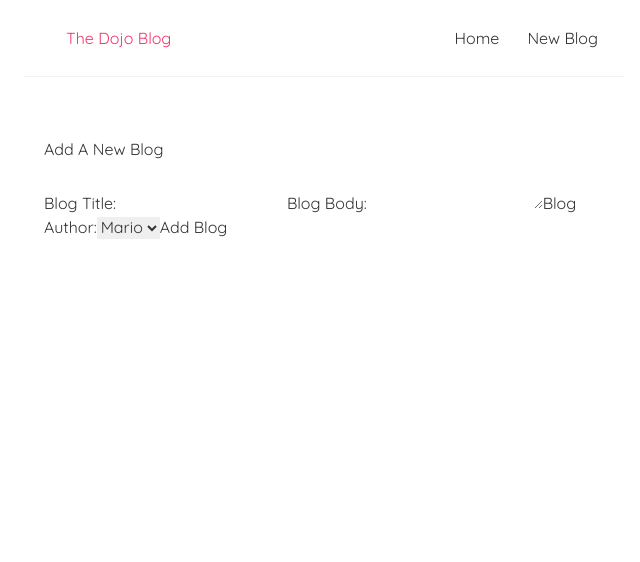
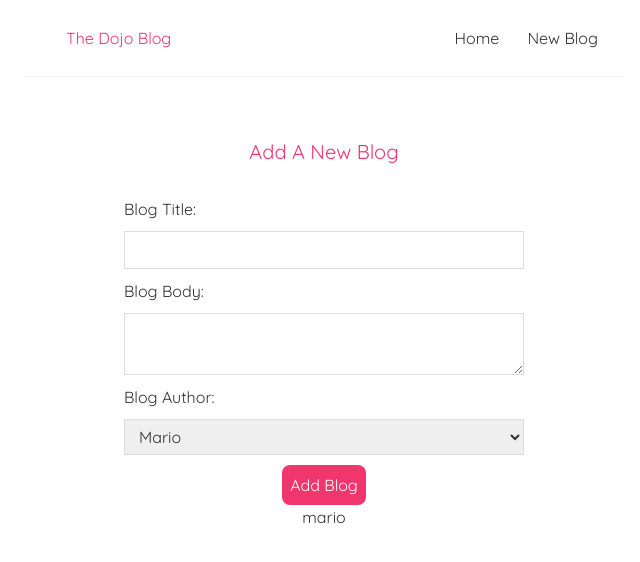
Before and after one commit to pierceconwi/netninja, a React (Create React App) app: page /create in a window 1280 px wide. Shown: the top 562 px of the page, without its empty margins (316-956 px from the left). Built offline with nearby package versions, Linux system fonts and the light colour scheme.

Commit message:
tutorial no. 32 complete. TheNetNinja React.js tutorial complete.

```diff
--- /dev/null
+++ b/src/404.js
@@ -0,0 +1,16 @@
+import React from 'react';
+import { Link } from "react-router-dom";
+
+const NotFound = () => {
+    return (
+        <div className="not-found">
+            <h2>Sorry</h2>
+            <br />
+            <p>That page cannot be found.</p>
+            <br />
+            <Link to="/">Click here to return to the Homepage.</Link>
+        </div>
+     );
+}
+
+export default NotFound;
--- a/src/App.js
+++ b/src/App.js
@@ -4,6 +4,7 @@ import Home from './Home';
 import { BrowserRouter as Router, Route, Switch } from 'react-router-dom';
 import Create from './Create';
 import BlogDetails from './BlogDetails';
+import NotFound from './404';
 
 function App() {
   return (
@@ -23,6 +24,9 @@ function App() {
             <Route path="/blogs/:id">
               <BlogDetails />
             </Route>
+            <Route path="*">
+              <NotFound />
+            </Route>
           </Switch>
         </div>
       </div>
--- a/src/BlogDetails.js
+++ b/src/BlogDetails.js
@@ -1,5 +1,5 @@
 import React from 'react';
-import { useParams } from "react-router-dom";
+import { useParams, useHistory } from "react-router-dom";
 import useFetch from "./useFetch";
 
 const BlogDetails = () => {
@@ -7,6 +7,15 @@ const BlogDetails = () => {
     // pulls id from dynamic path /blogs/:id
     const { id } = useParams();
     const { data: blog, error, isLoading } = useFetch('http://localhost:8000/blogs/'+id);
+    const history = useHistory();
+
+    const handleClick = () => {
+        fetch('http://localhost:8000/blogs/' + blog.id, {
+            method: 'DELETE'
+        }).then(() => {
+            history.push('/');
+        })
+    };
 
     return (
         <div className="blog-details">
@@ -17,6 +26,7 @@ const BlogDetails = () => {
                     <h2 className="mb-2 font-bold text-2xl text-center">{ blog.title }</h2>
                     <p className="mt-2 mb-2 text-right">Written by: { blog.author }</p>
                     <div className="mt-2 mb-1">{ blog.body }</div>
+                    <button onClick={handleClick}>Delete Blog</button>
                 </article>
             )}
         </div>
--- a/src/Create.js
+++ b/src/Create.js
@@ -1,25 +1,62 @@
 import React from 'react';
+import { useState } from 'react';
+import { useHistory } from 'react-router-dom';
 
 const Create = () => {
+    const [title, setTitle] = useState("");
+    const [body, setBody] = useState("");
+    const [author, setAuthor] = useState("mario");
+    const [isLoading, setIsLoading] = useState(false);
+    // bind DOM history to object in order to navigate automatically later
+    // ex: history.go(-1); would take the user back one step in their history
+    const history = useHistory();
+
+    const handleSubmit = (e) => {
+        e.preventDefault();
+        const blog = { title, body, author };
+        setIsLoading(true);
+        fetch('http://localhost:8000/blogs', {
+            method: 'POST',
+            headers: { "Content-Type": "application/json"},
+            body: JSON.stringify(blog)
+        }).then(() => {
+            console.log("New blog added!");
+            setIsLoading(false);
+            // Redirect to homepage:
+            history.push('/');
+        })
+    }
+
     return (
         <div className="create">
             <h2>Add A New Blog</h2>
-            <form>
+            <form onSubmit={handleSubmit}>
                 <label>Blog Title:</label>
                 <input
                     type="text"
                     required
+                    value={title}
+                    onChange={(e) => setTitle(e.target.value)}
                 />
                 <label>Blog Body:</label>
                 <textarea
                     required
+                    value={body}
+                    onChange={(e) => setBody(e.target.value)}
                 ></textarea>
                 <label>Blog Author:</label>
-                <select>
+                <select
+                    value={author}
+                    onChange={(e) => setAuthor(e.target.value)}
+                >
                     <option value="mario">Mario</option>
                     <option value="yoshi">Yoshi</option>
                 </select>
-                <button>Add Blog</button>
+                { !isLoading && <button>Add Blog</button>}
+                { isLoading && <button disabled>Posting...</button> }
+                <p>{ title }</p>
+                <p>{ body }</p>
+                <p>{ author }</p>
             </form>
         </div>
      );
--- a/src/styles.css
+++ b/src/styles.css
@@ -44,7 +44,6 @@ hr {
   padding: 20px;
 }
 
-/* blog previews / list */
 .blog-preview {
   padding: 10px 16px;
   margin: 20px 0;
@@ -58,3 +57,51 @@ hr {
   color: #f1356d;
   margin-bottom: 8px;
 }
+
+.blog-details h2 {
+  font-size: 20px;
+  color: #f1356d;
+  margin-bottom: 10px;
+}
+.blog-details div {
+  margin: 20px 0;
+}
+.blog-details button {
+  background: #f1356d;
+  color: #fff;
+  border: 0;
+  padding: 8px;
+  border-radius: 8px;
+  cursor: pointer;
+}
+
+.create {
+  max-width: 400px;
+  margin: 0 auto;
+  text-align: center;
+}
+.create label {
+  text-align: left;
+  display: block;
+}
+.create h2 {
+  font-size: 20px;
+  color: #f1356d;
+  margin-bottom: 30px;
+}
+.create input, .create textarea, .create select {
+  width: 100%;
+  padding: 6px 10px;
+  margin: 10px 0;
+  border: 1px solid #ddd;
+  box-sizing: border-box;
+  display: block;
+}
+.create button {
+  background: #f1356d;
+  color: #fff;
+  border: 0;
+  padding: 8px;
+  border-radius: 8px;
+  cursor: pointer;
+}
```
Also changed, not shown: data/db.json (indentation only).
